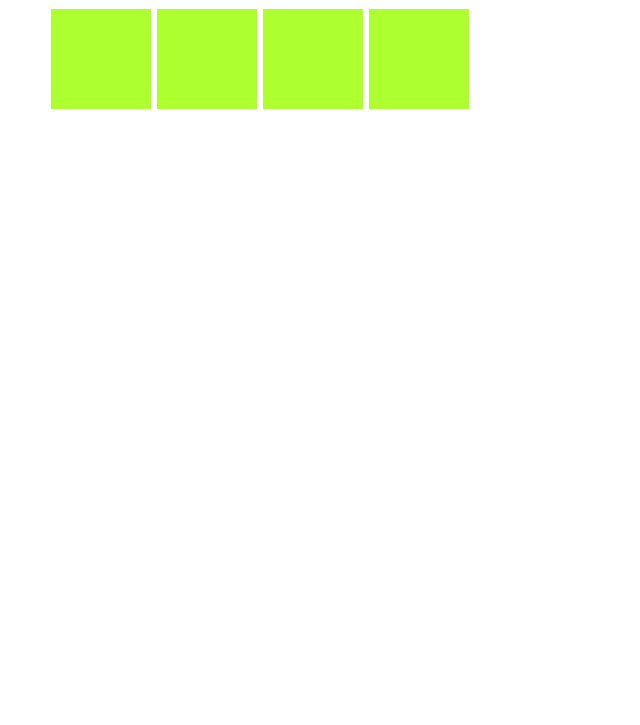
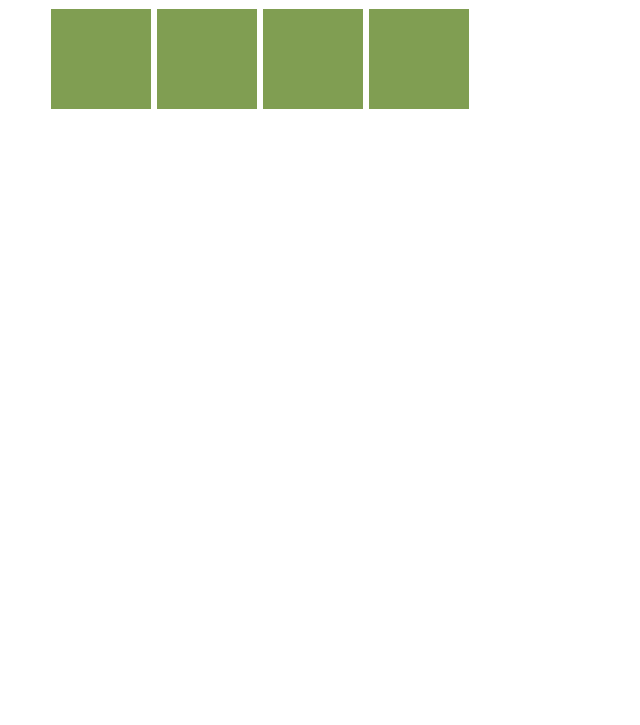
Before and after one commit to Reformedhope/school_projects, a plain HTML site: page Flexbox_starter/flexbox.html in a window 1280 px wide. Shown: the part 75-800 px from the top of the page, without its empty margins (0-640 px from the left). Drawn offline with Linux system fonts and the light colour scheme.

Commit message:
color change

```diff
--- a/Flexbox_starter/flexbox.css
+++ b/Flexbox_starter/flexbox.css
@@ -7,8 +7,9 @@ ul{
 li{
   width: 100px;
   height: 100px;
-  background-color: greenyellow;
+  background-color: rgb(128, 158, 82);
   margin: 3px;
   list-style-type: none;
 
+
 }
```
